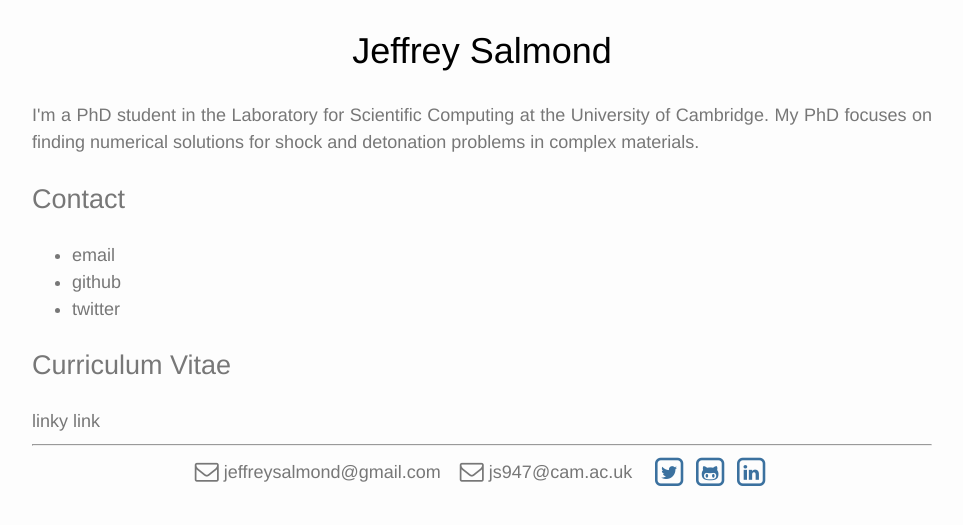
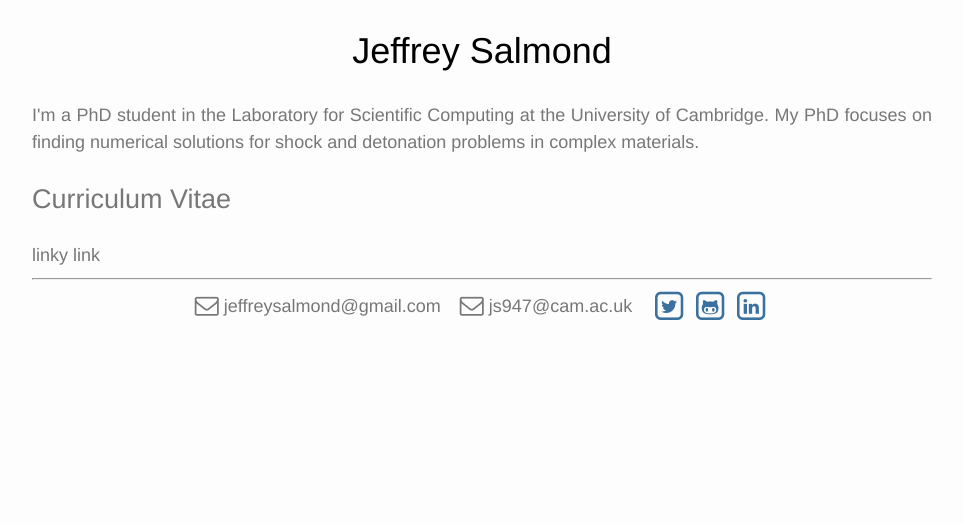
Before and after one commit to mjArcher/mjArcher.github.io, a Jekyll site: the page built from index.html, in a window 1280 px wide. Shown: the top 525 px of the page, without its empty margins (158-1121 px from the left). Built offline with Jekyll 4.4.1, drawn with Linux system fonts in a browser that asks for light colours; nearby versions of some CDN libraries.

Commit message:
remove contact section

```diff
--- a/index.html
+++ b/index.html
@@ -9,13 +9,6 @@ layout: default
 <p>
 I'm a PhD student in the Laboratory for Scientific Computing at the University of Cambridge. My PhD focuses on finding numerical solutions for shock and detonation problems in complex materials.
 </p>
-
-<h2>Contact</h2>
-<ul>
-  <li>email</li>
-  <li>github</li>
-  <li>twitter</li>
-</ul>
 
 <h2>Curriculum Vitae</h2>
 linky link
```
